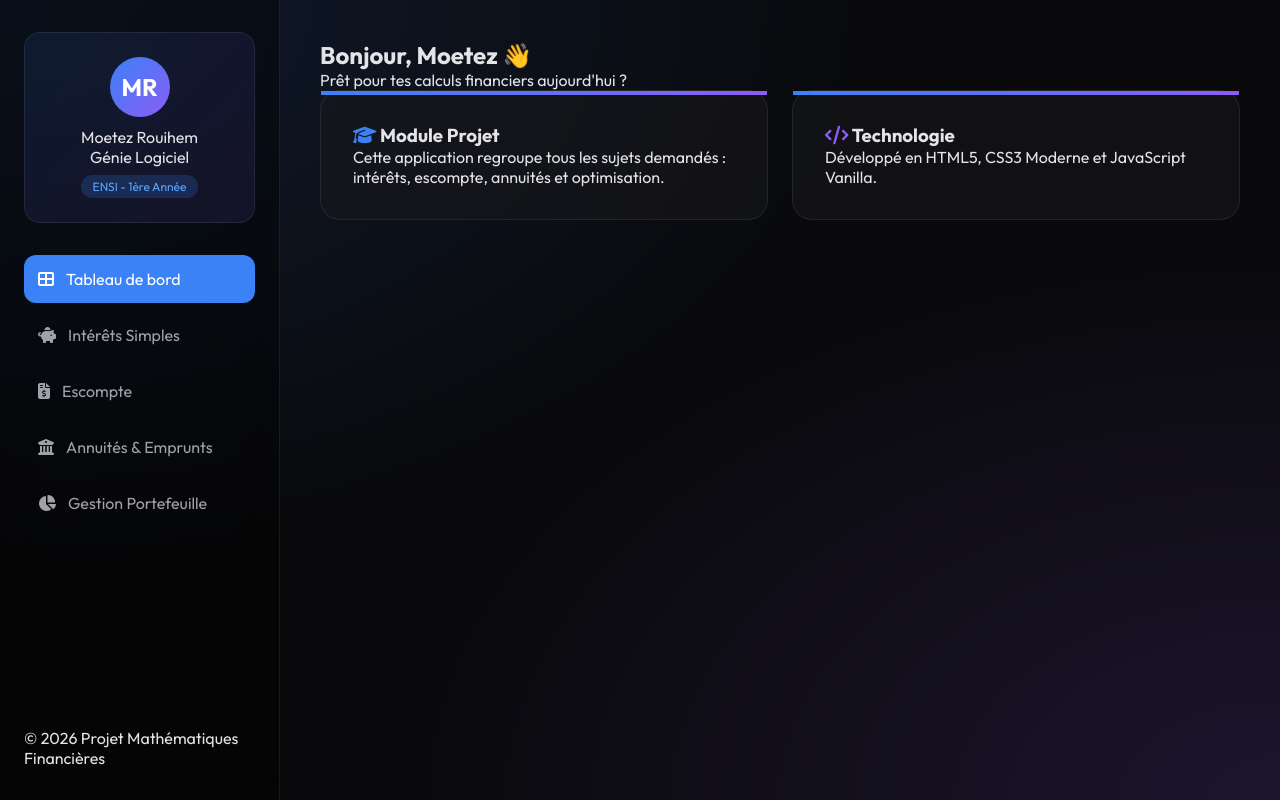
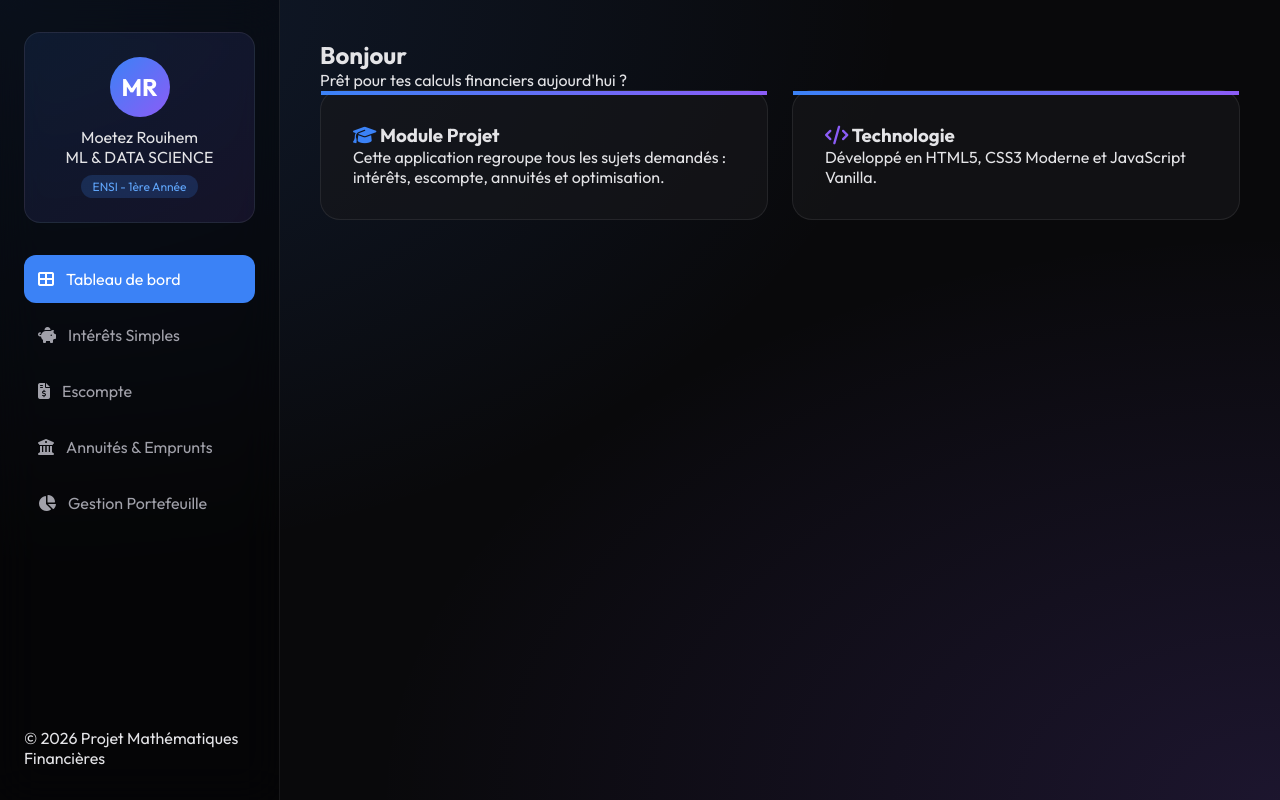
Before and after one commit to moetezrouihem-dev/finance-project, a plain HTML site: page index.html in a window 1280 px wide. Drawn offline with nearby package versions, Linux system fonts and the light colour scheme.

Commit message:
Update student info and greeting in index.html

```diff
--- a/index.html
+++ b/index.html
@@ -15,7 +15,7 @@
             <div class="profile-card">
                 <div class="avatar-circle">MR</div>
                 <div class="student-name">Moetez Rouihem</div>
-                <div class="student-info">Génie Logiciel</div>
+                <div class="student-info">ML & DATA SCIENCE</div>
                 <div class="school-badge">ENSI - 1ère Année</div>
             </div>
             <nav>
@@ -46,7 +46,7 @@
     <main>
         <section id="dashboard" class="content-section active">
             <div class="page-header">
-                <h1 class="page-title">Bonjour, Moetez 👋</h1>
+                <h1 class="page-title">Bonjour</h1>
                 <p class="page-subtitle">Prêt pour tes calculs financiers aujourd'hui ?</p>
             </div>
             <div class="grid-layout">
```
